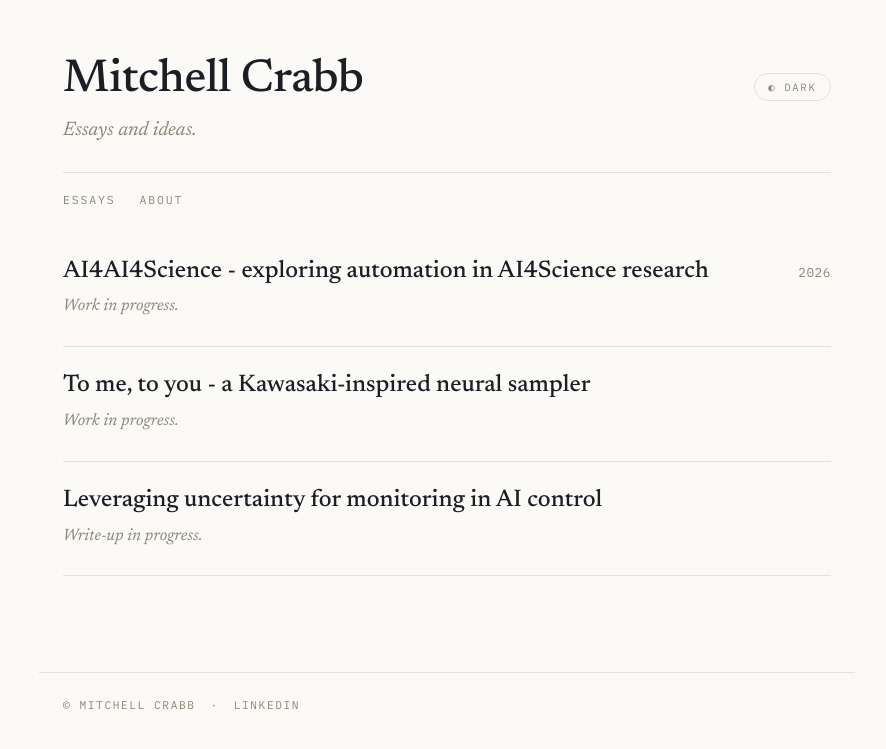
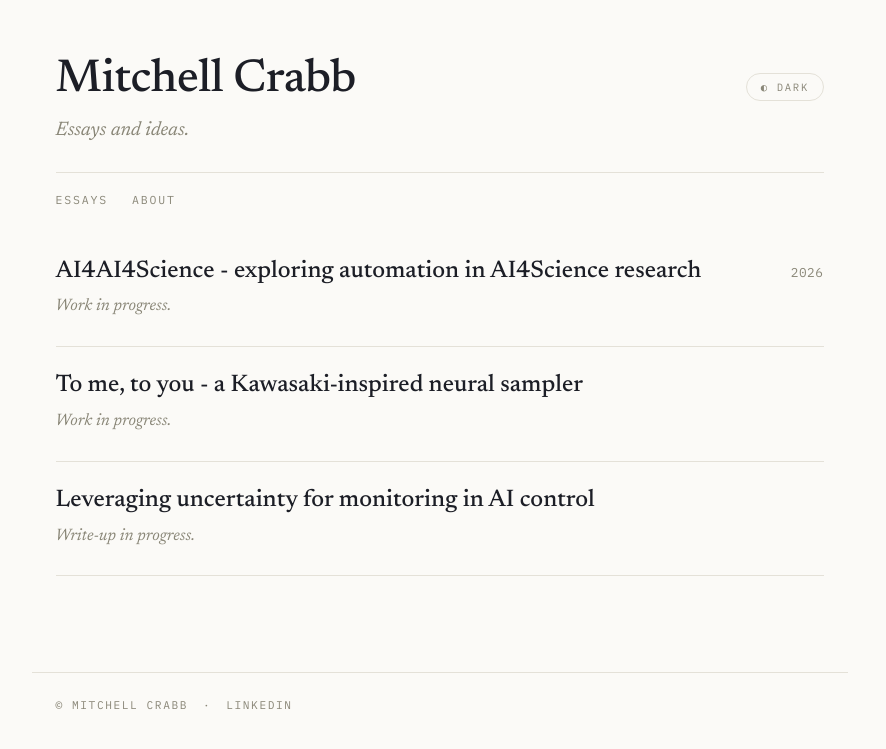
Before and after one commit to m-crabb/m-crabb.github.io, a Jekyll site: the page built from index.html, in a window 1280 px wide. Shown: the top 749 px of the page, without its empty margins (193-1079 px from the left). Built offline with Jekyll 4.4.1, drawn with Linux system fonts in a browser that asks for light colours.

Commit message:
chore: site usability

```diff
--- a/_layouts/default.html
+++ b/_layouts/default.html
@@ -32,7 +32,7 @@
         <span class="theme-toggle__label" aria-hidden="true"></span>
       </button>
     </div>
-    {%- if page.url == "/" and site.summary %}
+    {%- if site.summary %}
     <p class="masthead__summary">{{ site.summary }}</p>
     {%- endif %}
     <nav class="masthead__nav">
--- a/assets/css/style.css
+++ b/assets/css/style.css
@@ -36,7 +36,10 @@
 
 /* ---- Reset-ish ---- */
 *, *::before, *::after { box-sizing: border-box; }
-html { -webkit-text-size-adjust: 100%; }
+html {
+  -webkit-text-size-adjust: 100%;
+  scrollbar-gutter: stable;  /* reserve scrollbar space so short pages don't shift sideways */
+}
 body {
   margin: 0;
   background: var(--paper);
@@ -384,14 +387,12 @@
 }
 
 /* ============================================================
-   Motion — masthead fade-up on load
+   Motion — cross-fade between pages (supporting browsers only;
+   others just navigate normally). The masthead is identical on
+   every page, so it stays put while the content changes.
    ============================================================ */
 @media (prefers-reduced-motion: no-preference) {
-  .masthead { animation: rise 600ms ease both; }
-  @keyframes rise {
-    from { opacity: 0; transform: translateY(8px); }
-    to   { opacity: 1; transform: none; }
-  }
+  @view-transition { navigation: auto; }
 }
 
 /* ============================================================
```
